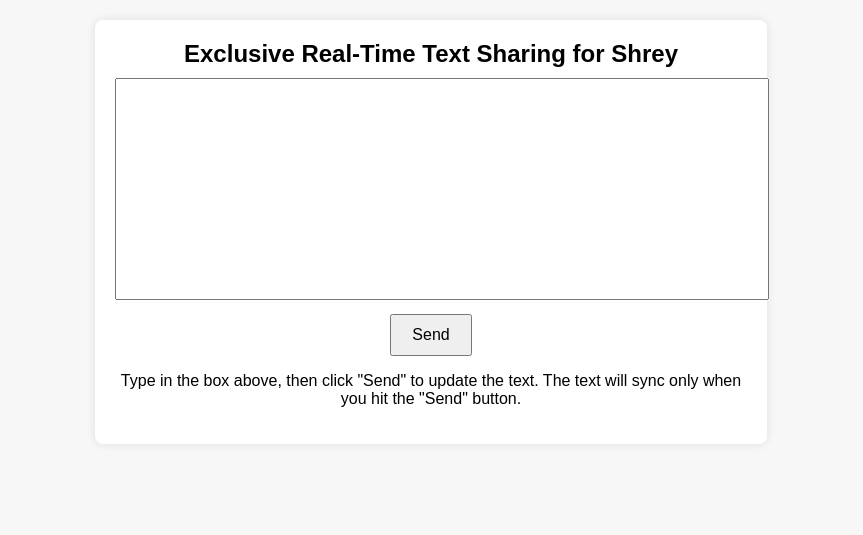
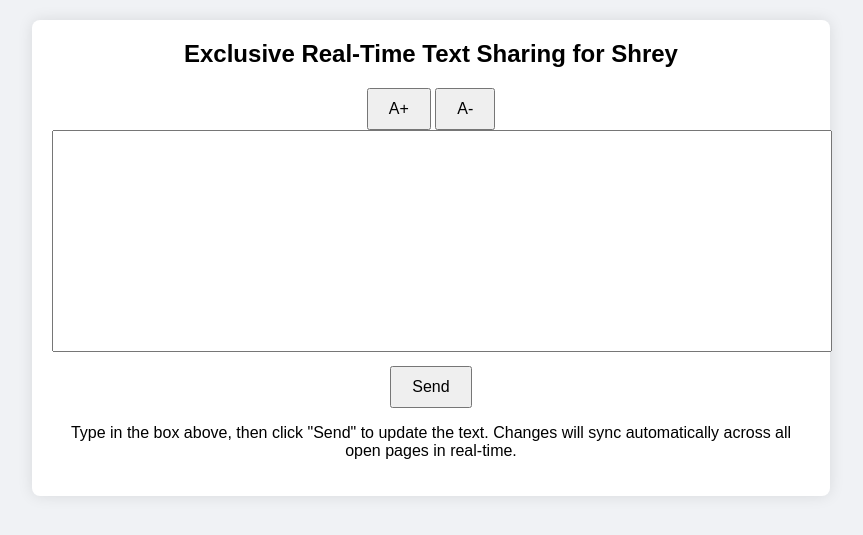
Before and after one commit to sonishrey9/text-sharing-work, a Flask app: page / in a window 1280 px wide. Shown: the top 535 px of the page, without its empty margins (209-1072 px from the left). Run offline with Flask 2, Linux system fonts and the light colour scheme; the visitor is signed in with stand-in values (Sample User, id 1).

Commit message:
updated index more

```diff
--- a/copy-paste-fetaure/backend/templates/index.html
+++ b/copy-paste-fetaure/backend/templates/index.html
@@ -8,41 +8,52 @@
         body {
             font-family: Arial, sans-serif;
             text-align: center;
-            background-color: #f7f7f7;
+            background-color: #f0f2f5;
         }
         .container {
-            width: 50%;
+            width: 60%;
             margin: auto;
             margin-top: 20px;
             padding: 20px;
             background-color: #fff;
-            box-shadow: 0px 0px 10px rgba(0, 0, 0, 0.1);
+            box-shadow: 0px 0px 15px rgba(0, 0, 0, 0.1);
             border-radius: 8px;
         }
         textarea {
             width: 100%;
             height: 200px;
-            font-size: 18px;
             padding: 10px;
-            margin-top: 10px;
             resize: none;
         }
         button {
             margin-top: 10px;
             padding: 10px 20px;
             font-size: 16px;
+            cursor: pointer;
         }
         .header {
             font-size: 24px;
             font-weight: bold;
+            margin-bottom: 10px;
+        }
+        .font-controls {
+            margin-top: 10px;
         }
     </style>
     <script>
-        // Function to fetch and display the latest shared text on page load
+        let currentText = "";
+        let userText = "";
+        let fontSize = 18;
+
+        // Function to fetch and display the latest shared text
         async function fetchText() {
             const response = await fetch('/fetch');
             const data = await response.json();
-            document.getElementById('sharedText').value = data.text;
+            if (userText === "") {
+                // Only update if the user has not typed anything new
+                document.getElementById('sharedText').value = data.text;
+                currentText = data.text;
+            }
         }
 
         // Function to update the shared text when the "Send" button is clicked
@@ -53,8 +64,23 @@
                 headers: { 'Content-Type': 'application/json' },
                 body: JSON.stringify({ text: text })
             });
-            alert("Text updated successfully!"); // Optional: Alert to confirm update
+            currentText = text; // Update the current text to avoid overwrite
+            userText = ""; // Reset user input tracking
         }
+
+        // Event listener to track changes in the text area
+        function trackUserInput() {
+            userText = document.getElementById('sharedText').value;
+        }
+
+        // Font size adjustment function
+        function adjustFontSize(increase) {
+            fontSize += increase ? 2 : -2;
+            document.getElementById('sharedText').style.fontSize = fontSize + "px";
+        }
+
+        // Periodic fetch to sync with other clients
+        setInterval(fetchText, 1000);
 
         // Initial fetch to populate the text area
         window.onload = fetchText;
@@ -63,9 +89,13 @@
 <body>
     <div class="container">
         <div class="header">Exclusive Real-Time Text Sharing for Shrey</div>
-        <textarea id="sharedText"></textarea>
+        <div class="font-controls">
+            <button onclick="adjustFontSize(true)">A+</button>
+            <button onclick="adjustFontSize(false)">A-</button>
+        </div>
+        <textarea id="sharedText" oninput="trackUserInput()"></textarea>
         <button onclick="updateText()">Send</button>
-        <p>Type in the box above, then click "Send" to update the text. The text will sync only when you hit the "Send" button.</p>
+        <p>Type in the box above, then click "Send" to update the text. Changes will sync automatically across all open pages in real-time.</p>
     </div>
 </body>
 </html>
```
